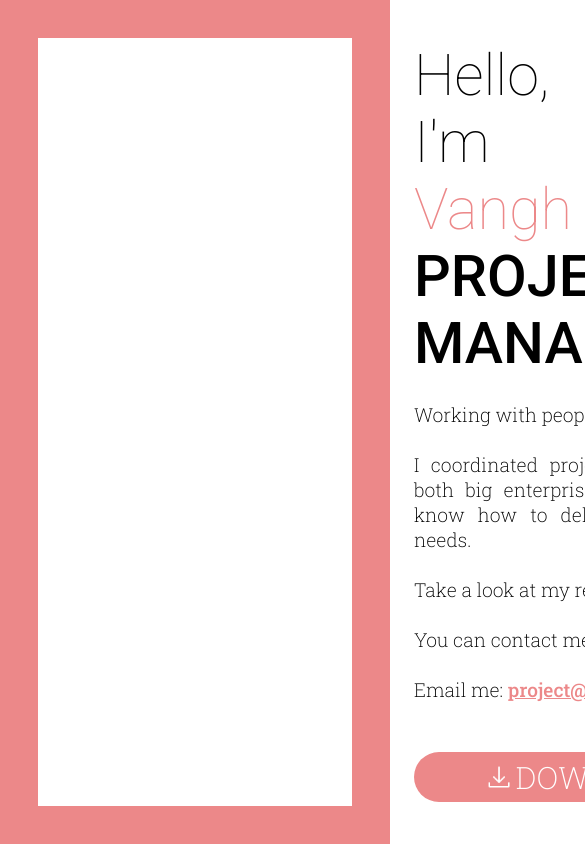
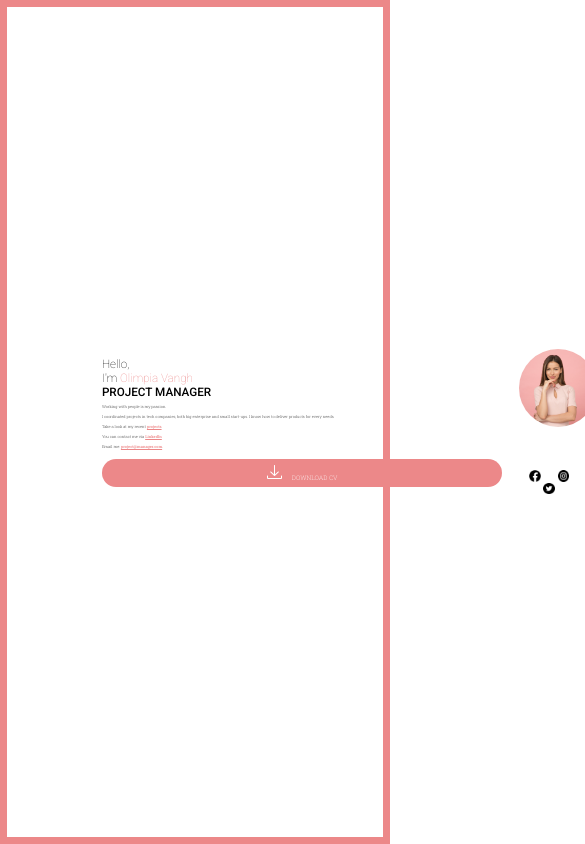
Before and after one commit to missasumay/summerofcode2023, a plain HTML site: page week1/project/index.html in a window 390 px wide. Shown: the top 844 px of the page, 585 px wide, since content can reach past the window. Drawn offline with Linux system fonts and the light colour scheme.

Commit message:
Project week 1 update to support mobile

```diff
--- a/week1/project/index.html
+++ b/week1/project/index.html
@@ -2,7 +2,7 @@
 <html lang="en">
 <head>
     <meta charset="UTF-8">
-    <meta name="viewport" content="width=device-width, initial-scale=1.0">
+    <meta name="viewport" content="width=device-width, height=device-height, initial-scale=1.0">
     <link rel="stylesheet" href="style.css">
     <link rel="stylesheet" href="layout.css">
     <title>Olimpia</title>
--- a/week1/project/layout.css
+++ b/week1/project/layout.css
@@ -6,11 +6,11 @@ body {
     background-color: white;
     display: flex;
     flex-direction: row;
-    border: 2em solid #ec8889;
+    border: 2vw solid #ec8889;
     margin: 0px;
     height: 100vh;
     font-family: Roboto Slab;
-    font-size: 1.2em;
+    font-size: 1vw;
     font-weight: 200;
     text-align: justify;
 }
@@ -21,7 +21,7 @@ bg {
     flex: 3;
     align-items: center;
     justify-content: center;
-    margin: 10vh 30vh 10vh 40vh;
+    margin: 10vh 20vw 10vh 20vw;
 
 }
 
@@ -34,5 +34,44 @@ bg > socials {
 }
 
 bg, socials, info {
-    padding: 1em;
+    padding: 10px;
 }
+
+
+@media screen and (max-width: 1799px) {
+
+    body {
+        background-color: white;
+        display: flex;
+        flex-direction: row;
+        border: 2vw solid #ec8889;
+        height: 100vh;
+        font-family: Roboto Slab;
+        font-size: 1vw;
+        font-weight: 200;
+        text-align: justify;
+    }
+
+    bg {
+        display: flex;
+        flex-direction: row;
+        flex: 3;
+        align-items: center;
+        justify-content: center;
+        margin: 10vh 20vw 10vh 20vw;
+
+    }
+
+    bg > info {
+        flex: 3;
+    }
+
+    bg > socials {
+        flex: 1;
+    }
+
+    bg, socials, info {
+        padding: 1vh;
+    }
+
+    }
--- a/week1/project/style.css
+++ b/week1/project/style.css
@@ -60,3 +60,65 @@ download > img {
     height: 24px;
     margin-right: 5px;
 }
+
+@media screen and (max-width: 1799px) {
+
+    .photo {
+        width: 20vw;
+        height: 20vw;
+        border-radius: 50%;
+        object-fit: cover;
+        margin-bottom: 5vh;
+    }
+
+    .socialki {
+        width: 3vw;
+        margin-right: 2vh;
+        height: 3vw;
+    }
+
+    .basic {
+        color: #ec8889;
+        font-weight: 500;
+    }
+
+    intr {
+        font-family: Roboto;
+        font-weight: 100;
+        font-size: 3em;
+    }
+
+    subintr {
+        font-family: Roboto;
+        font-weight: 500;
+        font-size: 3em;
+        text-transform: uppercase;
+    }
+
+    download {
+        background-color: #ec8889;
+        border: none;
+        color: white;
+        padding: 5px 5px;
+        text-align: center;
+        text-decoration: none;
+        display: inline-block;
+        border-radius: 25px;
+        width: 400px;
+    }
+
+    download > a {
+        color: white;
+        font-size: 1.6em;
+        text-transform: uppercase;
+        text-decoration: none;
+        margin-top: -1vh;
+    }
+
+    download > img {
+        width: 2vh;
+        height: 2vh;
+        margin-right: 1vh;
+    }
+
+}
```
